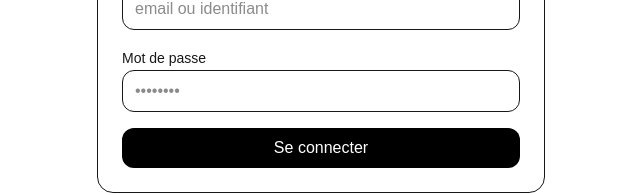
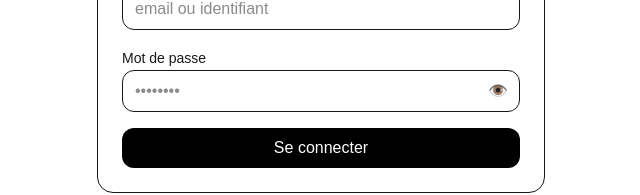
Before and after one commit to dorianantoine-code/test1, a Next.js app: page / in a window 1280 px wide. Shown: the part 362-557 px from the top of the page, without its empty margins (319-959 px from the left). Built offline with nearby package versions, Linux system fonts and the light colour scheme.

Commit message:
next maj

```diff
--- a/app/components/DevoirsPanel.tsx
+++ b/app/components/DevoirsPanel.tsx
@@ -454,6 +454,43 @@ export default function DevoirsPanel() {
     return false;
   }
 
+  // Calcul des bulles vertes + score restant (zone FICHE DEVOIR)
+  function computeFicheFlags() {
+    const greenIds = new Set<number>();
+    if (!dbDevoirs || dbDevoirs.length === 0) {
+      return { greenIds, remaining: ficheScore ?? 0 };
+    }
+
+    const normDate = (s?: string | null) => toParisYMD(s ?? undefined) ?? '9999-12-31';
+    const sorted = [...dbDevoirs].sort((a, b) => normDate(a.due_date).localeCompare(normDate(b.due_date)));
+
+    // 1) verts de base
+    let sumBase = 0;
+    for (const dv of sorted) {
+      if (isFicheGreen(dv)) {
+        greenIds.add(dv.ed_devoir_id);
+        sumBase += Number(dv.score ?? 1);
+      }
+    }
+
+    let remaining = Math.max((ficheScore ?? 0) - sumBase, 0);
+
+    // 2) compléter avec les premières croix rouges tant qu'il reste du score
+    if (remaining > 0) {
+      for (const dv of sorted) {
+        if (greenIds.has(dv.ed_devoir_id)) continue;
+        const lineScore = Number(dv.score ?? 1);
+        greenIds.add(dv.ed_devoir_id);
+        remaining = Math.max(remaining - lineScore, 0);
+        if (remaining <= 0) break;
+      }
+    }
+
+    return { greenIds, remaining };
+  }
+
+  const ficheFlags = useMemo(() => computeFicheFlags(), [dbDevoirs, ficheScore]);
+
   async function updateDevoirAction(
     ed_devoir_id: number,
     action: 'today' | 'yesterday' | 'previous' | 'not_done',
@@ -654,15 +691,9 @@ export default function DevoirsPanel() {
                           <div className="flex justify-end">
                             <RowActionMenu
                               onMarkToday={() => updateDevoirAction(dv.ed_devoir_id, 'today')}
-                                onMarkYesterday={() =>
-                                  updateDevoirAction(dv.ed_devoir_id, 'yesterday')
-                                }
-                                onMarkPrevious={() =>
-                                  updateDevoirAction(dv.ed_devoir_id, 'previous')
-                                }
-                                onMarkNotDone={() =>
-                                  updateDevoirAction(dv.ed_devoir_id, 'not_done')
-                                }
+                              onMarkYesterday={() => updateDevoirAction(dv.ed_devoir_id, 'yesterday')}
+                              onMarkPrevious={() => updateDevoirAction(dv.ed_devoir_id, 'previous')}
+                              onMarkNotDone={() => updateDevoirAction(dv.ed_devoir_id, 'not_done')}
                             />
                           </div>
                         </td>
@@ -686,6 +717,9 @@ export default function DevoirsPanel() {
                 </span>
               )}
               {ficheLabel && <span className="text-xs text-gray-500">({ficheLabel})</span>}
+              <span className="text-xs text-gray-500">
+                (restant: {Math.max(ficheFlags.remaining, 0).toFixed(2)})
+              </span>
             </h3>
             {dbLoading && <div className="text-sm opacity-70">Chargement…</div>}
           </div>
@@ -717,6 +751,7 @@ export default function DevoirsPanel() {
                   <tbody>
                     {dbDevoirs.map((dv) => {
                       const aFaireUI = !Boolean(dv.effectue);
+                      const isGreen = ficheFlags.greenIds.has(dv.ed_devoir_id);
 
                       return (
                         <tr key={`${dv.ed_devoir_id}`} className="border-b last:border-0">
@@ -734,7 +769,7 @@ export default function DevoirsPanel() {
                           </td>
                           <td className="py-2 pr-3 font-semibold">{dv.score ?? 1}</td>
                           <td className="py-2 pr-3">
-                          {isFicheGreen(dv) ? (
+                            {isGreen ? (
                               <span className="inline-flex items-center gap-1 text-green-600">
                                 <span className="text-lg leading-none">●</span>
                                 <span className="text-xs text-gray-600">
@@ -750,6 +785,7 @@ export default function DevoirsPanel() {
                               </span>
                             )}
                           </td>
+
                           <td className="py-2 pr-0">
                             <div className="flex justify-end">
                               <RowActionMenu
--- a/app/page.tsx
+++ b/app/page.tsx
@@ -47,6 +47,7 @@ export default function LoginPage() {
   const router = useRouter();
   const [username, setUsername] = useState('');
   const [password, setPassword] = useState('');
+  const [passwordVisible, setPasswordVisible] = useState(false);
 
   const [loading, setLoading] = useState(false);
   const [phase, setPhase] = useState<'idle' | 'gtk' | 'login'>('idle');
@@ -166,15 +167,25 @@ export default function LoginPage() {
 
             <div className="space-y-2">
               <label className="text-sm font-medium">Mot de passe</label>
+              <div className="relative">
                 <input
-                type="password"
+                  type={passwordVisible ? 'text' : 'password'}
                   value={password}
                   onChange={(e) => setPassword(e.target.value)}
-                className="w-full rounded-xl border px-3 py-2 outline-none focus:ring-2"
+                  className="w-full rounded-xl border px-3 py-2 pr-10 outline-none focus:ring-2"
                   placeholder="••••••••"
                   required
                   autoComplete="current-password"
                 />
+                <button
+                  type="button"
+                  aria-label={passwordVisible ? 'Masquer le mot de passe' : 'Afficher le mot de passe'}
+                  className="absolute inset-y-0 right-0 flex items-center pr-3 text-gray-500 hover:text-gray-700"
+                  onClick={() => setPasswordVisible((v) => !v)}
+                >
+                  {passwordVisible ? '🙈' : '👁️'}
+                </button>
+              </div>
             </div>
 
             <button
```
Lines whose indentation alone changed are shown as unchanged.
